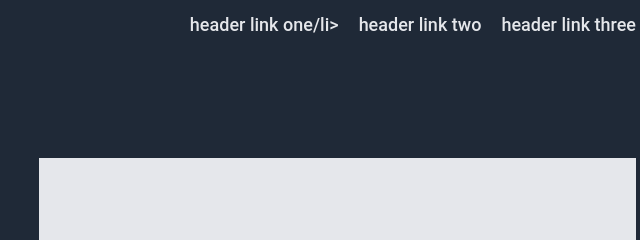
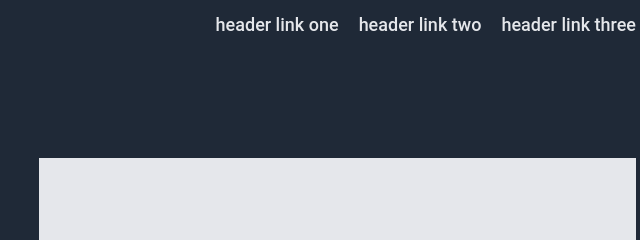
Before and after one commit to AdrienPortier/OdinLandingPage, a plain HTML site: page index.html in a window 1280 px wide. Shown: the top 240 px of the page, 444-1084 px from the left. Drawn offline with Linux system fonts and the light colour scheme.

Commit message:
Fixed a typo

```diff
--- a/index.html
+++ b/index.html
@@ -12,7 +12,7 @@
             Header Logo
         </div>
         <ul class = "headerlinks">
-            <li>header link one/li>
+            <li>header link one</li>
             <li>header link two</li>
             <li>header link three</li>
         </ul>
```
